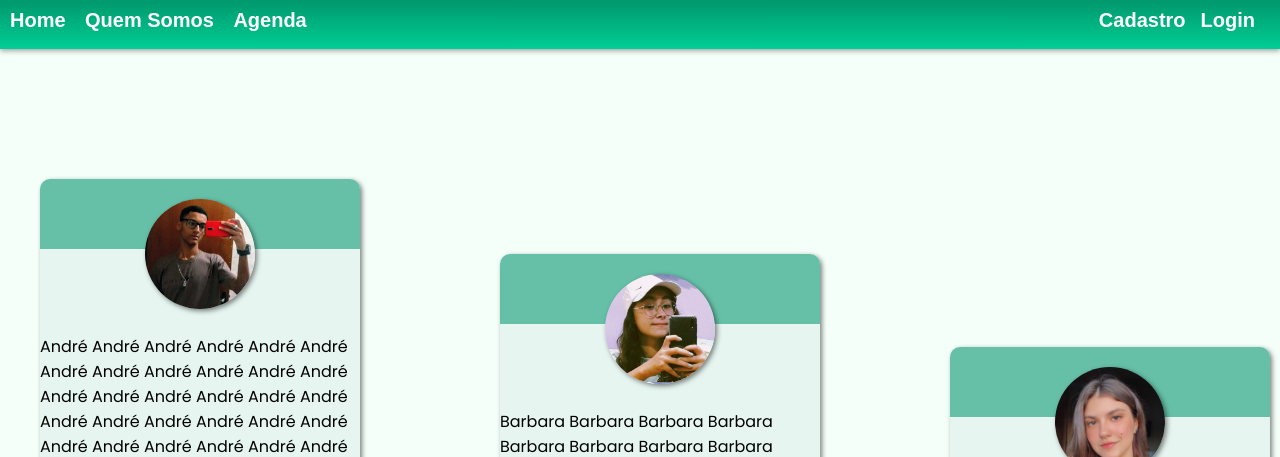
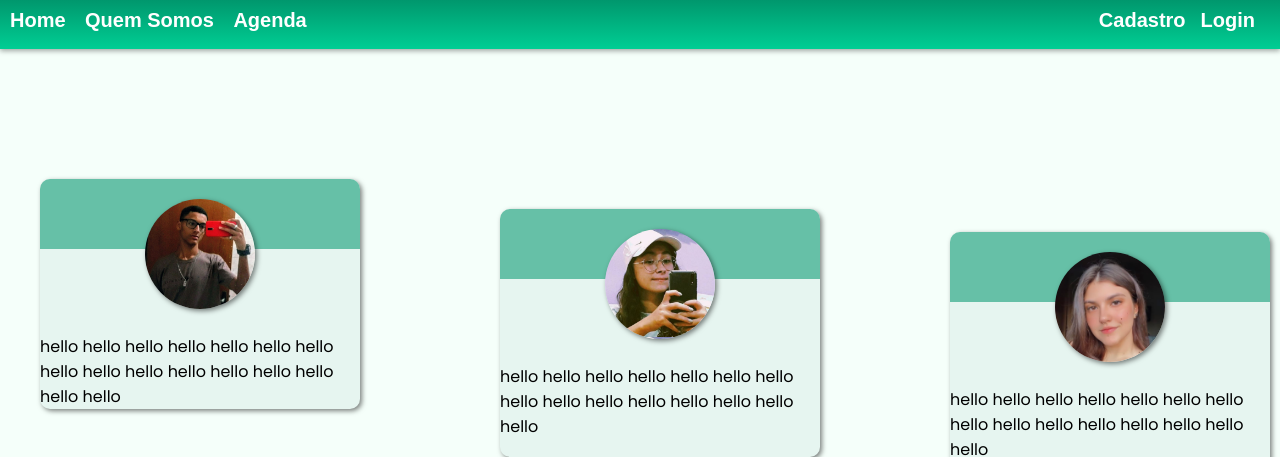
Before and after one commit to andre-reis-dev/Vet-ABC-exposoft, a PHP site: page /assets/html/quemsomos.html in a window 1280 px wide. Shown: the part 82-539 px from the top of the page. Run offline with PHP 8.4, Linux system fonts and the light colour scheme.

Commit message:
10-10-22
comentarios no css

```diff
--- a/assets/css/style-quemsomos.css
+++ b/assets/css/style-quemsomos.css
@@ -190,11 +190,11 @@ p{
     width: auto;
     background-color: #e6f5f0;
     margin-left: 500px;
-    margin-top: -255px;
+    margin-top: -200px;
     box-shadow: 2px 2px 5px rgba(0,0,0,0.5);
     border-radius: 10px;
     overflow: hidden;/* nada consegue ultrapassar o tamanho dessa div */
-    z-index: -99px;
+
 }
 .cor-foto-b{ /* é a div que contem apenas a faixa verde que está na parte de trás da foto */
     height: 80px;
@@ -205,7 +205,7 @@ p{
     margin-right: auto;
     box-shadow: 0px 0px 0px rgba(0,0,0,0.5);
     border-radius: 0px; /* pra n ficar redondo */
-    z-index: -99px;
+
 }
     /* FIM DA CONF */
 
@@ -214,12 +214,12 @@ p{
     height: auto;
     width: auto;
     background-color: #e6f5f0;
-    margin-top: -255px;
+    margin-top: -225px;
     margin-left: 950px;
     box-shadow: 2px 2px 5px rgba(0,0,0,0.5);
     border-radius: 10px;
     overflow: hidden; /* nada consegue ultrapassar o tamanho dessa div */
-    z-index: -99;
+
 }
 .cor-foto-c{ /* é a div que contem apenas a faixa verde que está na parte de trás da foto */
     height: 80px;
@@ -230,7 +230,7 @@ p{
     margin-right: auto;
     box-shadow: 0px 0px 0px rgba(0,0,0,0.5);
     border-radius: 0px; /* pra n ficar redondo */
-    z-index: -99px;
+
 }
     .col-lg-1 {width: 8.33%;}
     .col-lg-2 {width: 16.66%;}
--- a/assets/html/quemsomos.html
+++ b/assets/html/quemsomos.html
@@ -8,7 +8,7 @@
     <meta http-equiv="X-UA-Compatible" content="IE=edge">
     <link rel="stylesheet" href="../css/style-quemsomos.css" >
     <link rel="stylesheet" href="../css/style-global.css">
-    <link rel="stylesheet" href="../css/style-rodape.css">
+    <link rel="stylesheet" href="../css/rodape.css">
 </head>
 
 <body>
@@ -38,8 +38,7 @@
                     <div class="cor-foto-a box-andre col-sm-12 col-md-12 col-lg-12"> </div> <!-- barrinha verde da caixinha -->
                     <div  class="foto-a" style="background-image: url(../img/andr%C3%A9.jpg)"></div><!-- bolinha que contém imagem -->
                     <div class="texto"><!-- div de texto -->
-                    <p class="text-a"> <br> André André André André André André André André André André André André André André André André André André André André André André André André André André André André André André André André
-                    André André André  André  André  André André André  André André </p>
+                    <p class="text-a"> <br>  hello hello hello hello hello hello hello hello hello hello hello hello hello hello hello hello</p>
                         </div> <!-- texto de informação -->
                 </div>
               <!-- BÁRBARA -->
@@ -47,7 +46,7 @@
                     <div class="cor-foto-b box-andre col-sm-12 col-md-12 col-lg-12"> </div><!-- barrinha verde da caixinha -->
                     <div  class="foto-b" style="background-image: url(../img/barbara.jpeg)"></div><!-- bolinha que contém imagem -->
                     <div class="texto">
-                    <p class="text-b"> <br> Barbara Barbara Barbara Barbara Barbara Barbara Barbara Barbara Barbara Barbara Barbara Barbara Barbara Barbara  Barbara Barbara Barbara Barbara Barbara Barbara Barbara Barbara Barbara Barbara Barbara</p><br>
+                    <p class="text-b"> <br> hello hello hello hello hello hello hello hello hello hello hello hello hello hello hello</p><br>
                         </div> <!-- texto de informação -->
                 </div>
              <!-- CAMILA -->
@@ -55,7 +54,7 @@
                     <div class="cor-foto-c box-andre col-sm-12 col-md-12 col-lg-12"> </div><!-- barrinha verde da caixinha -->
                     <div  class="foto-c" style="background-image: url(../img/camila.jpg)"></div><!-- bolinha que contém imagem -->
                     <div class="texto">
-                    <p class="text-c"> <br> Camila Camila Camila Camila Camila Camila Camila Camila Camila Camila Camila Camila Camila Camila Camila Camila Camila Camila Camila Camila Camila Camila Camila Camila Camila</p><br></div> <!-- texto de informação -->
+                    <p class="text-c"> <br>  hello hello hello hello hello hello hello hello hello hello hello hello hello hello hello</p><br></div> <!-- texto de informação -->
 
                 </div>
 
```
